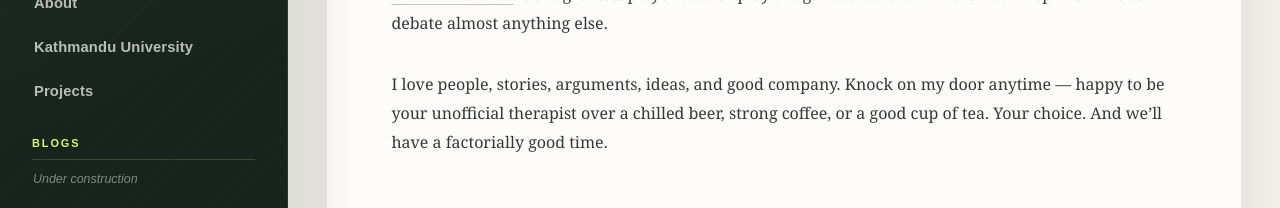
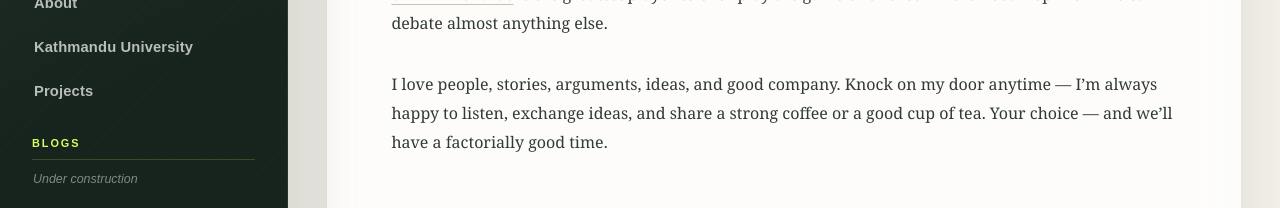
Before and after one commit to L-factorial/home-page, a React (Create React App) app in the folder front-end/: page /about in a window 1280 px wide. Shown: the part 357-565 px from the top of the page. Built offline with nearby package versions, Linux system fonts and the light colour scheme.

Commit message:
Refine About Me introduction

```diff
--- a/front-end/src/data/dummyContent.js
+++ b/front-end/src/data/dummyContent.js
@@ -28,7 +28,7 @@ I write code for a living, and also for my own creative imagination. The wheel,
 
 [Sir Viv Richards](https://en.wikipedia.org/wiki/Viv_Richards) is the greatest player to ever play the game of cricket. This is not an opinion. We can debate almost anything else.
 
-I love people, stories, arguments, ideas, and good company. Knock on my door anytime — happy to be your unofficial therapist over a chilled beer, strong coffee, or a good cup of tea. Your choice. And we’ll have a factorially good time.`,
+I love people, stories, arguments, ideas, and good company. Knock on my door anytime — I’m always happy to listen, exchange ideas, and share a strong coffee or a good cup of tea. Your choice — and we’ll have a factorially good time.`,
   kathmanduUniversity: `# Kathmandu University
 
 This is placeholder content about Kathmandu University.`,
```
